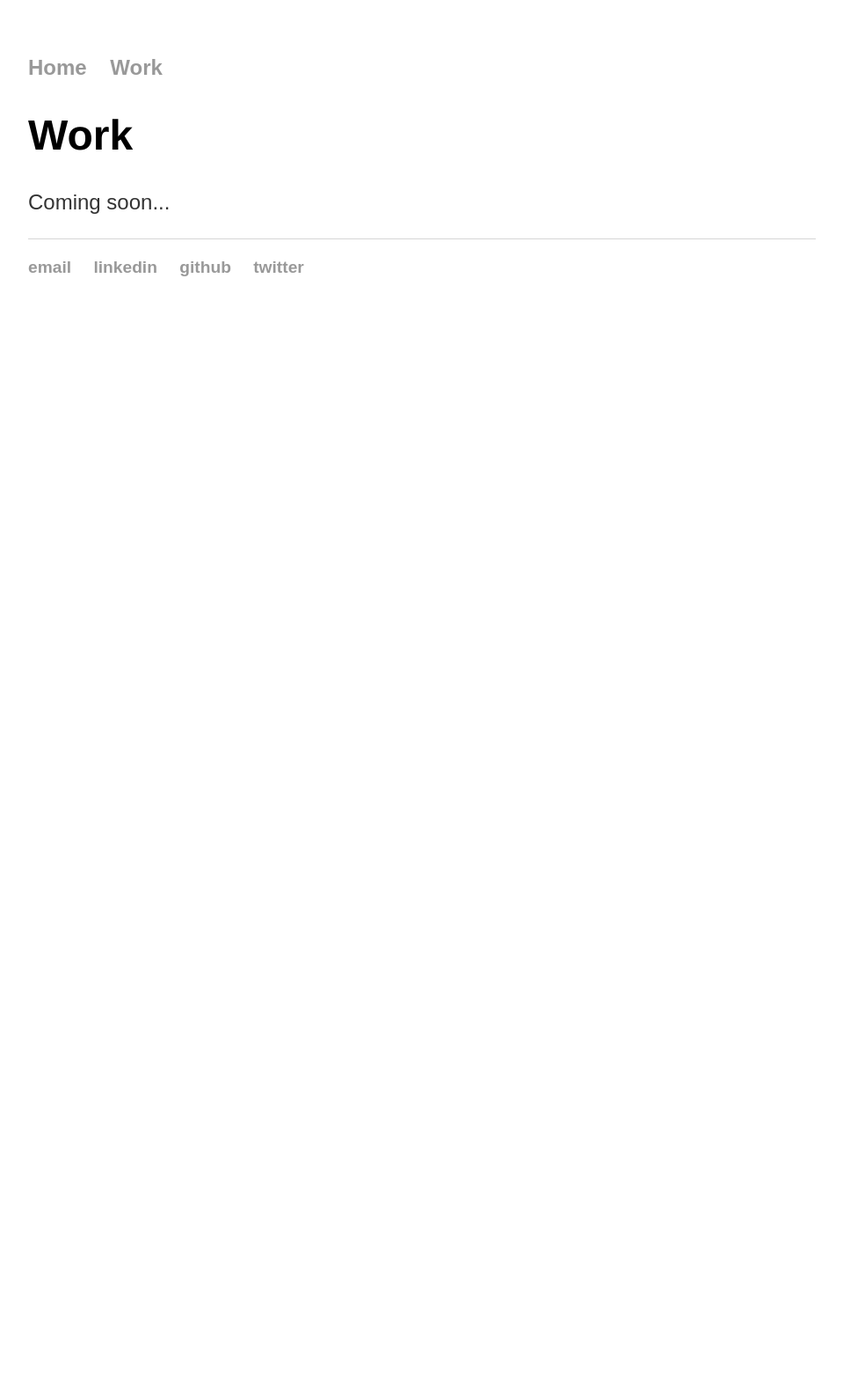
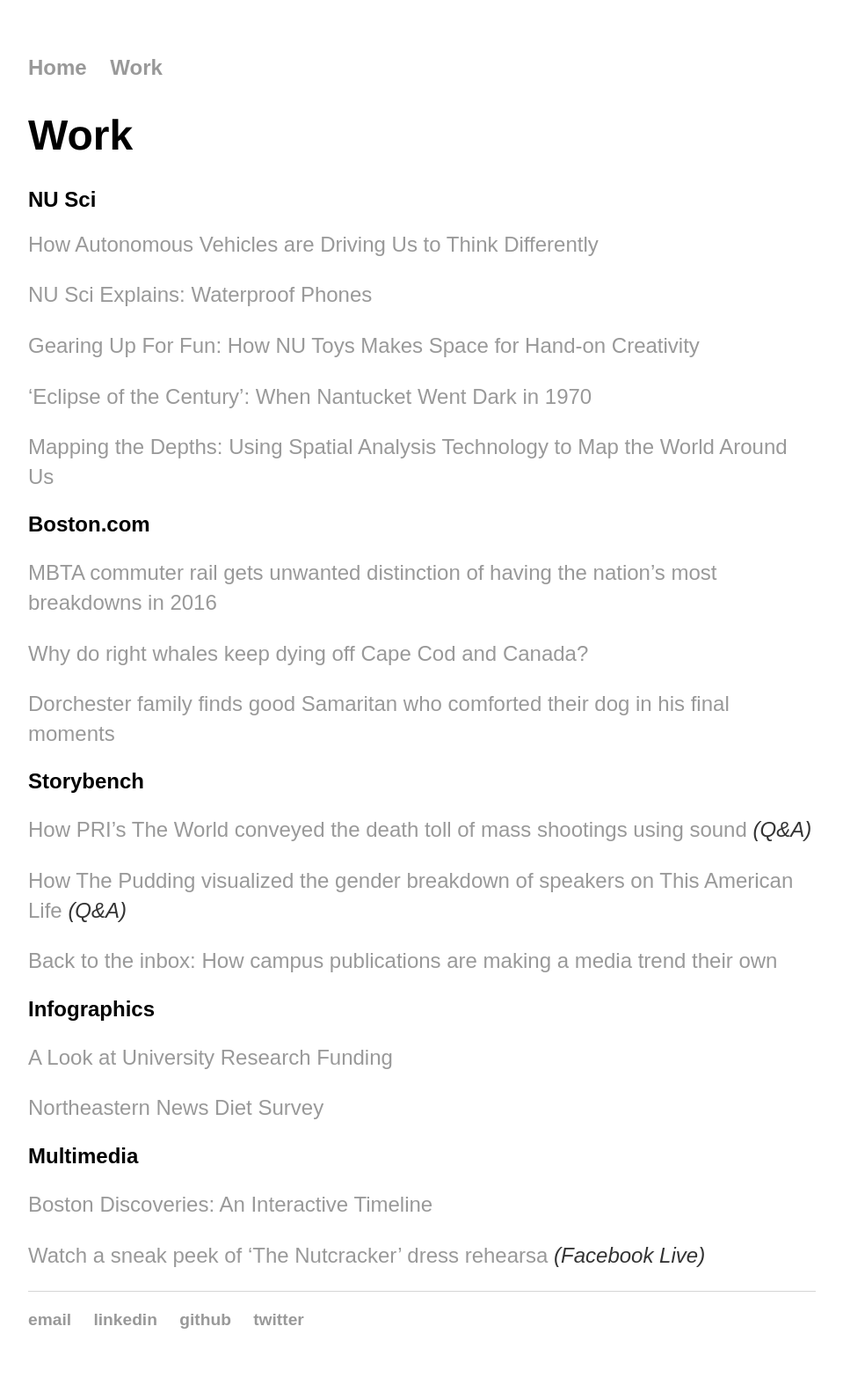
Before and after one commit to ericayee/ericayee.github.io, a Jekyll site: the page built from work/index.html, in a window 1280 px wide. Shown: the whole page at 88% size, without its empty margins (160-1119 px from the left). Built offline with Jekyll 4.4.1, drawn with Linux system fonts in a browser that asks for light colours; before the commit the page ends 900 px from its top, so only the background shows below that.

Commit message:
Update index.html
added clips

```diff
--- a/work/index.html
+++ b/work/index.html
@@ -4,5 +4,59 @@
 ---
 <div class="work">
 	<h1>Work</h1>
-		<p>Coming soon...</p>
+		<h2>NU Sci</h2>
+			<p class="bottom">
+			  <a href="https://nuscimag.com/how-autonomous-vehicles-are-driving-us-to-think-differently-c343ee69101e">How Autonomous Vehicles are Driving Us to Think Differently</a>
+			</p>
+			<p class="bottom">
+			  <a href="https://nuscimag.com/nu-sci-explains-waterproof-phones-c3e3df481e07">NU Sci Explains: Waterproof Phones</a></p>
+			<p class="bottom">
+			  <a href="https://nuscimag.com/gearing-up-for-fun-f51b272e93e6">Gearing Up For Fun: How NU Toys Makes Space for Hand-on Creativity</a>
+			</p>
+			<p class="bottom">
+			  <a href="https://nuscimag.com/eclipse-of-the-century-when-nantucket-went-dark-aba5dab584f7">‘Eclipse of the Century’: When Nantucket Went Dark in 1970</a>
+			</p>
+			<p>
+			<a href="https://nuscimag.com/using-spatial-analysis-technology-to-map-the-world-around-us-28816a7507dd">Mapping the Depths: Using Spatial Analysis Technology to Map the World Around Us</a>
+			</p>
+
+		<h2>Boston.com</h2>
+			<p>
+			  <a href="https://www.boston.com/news/local-news/2017/10/13/mbta-commuter-rail-gets-unwanted-distinction-of-having-the-nations-most-breakdowns-in-2016">
+			MBTA commuter rail gets unwanted distinction of having the nation’s most breakdowns in 2016</a>
+			</p>
+			<p>
+			  <a href="https://www.boston.com/news/animals/2017/10/24/why-do-right-whales-keep-dying-off-cape-cod-and-canada">Why do right whales keep dying off Cape Cod and Canada?</a>
+			</p>
+			<p>
+			  <a href="https://www.boston.com/news/local-news/2017/11/17/dorchester-family-finds-good-samaritan-who-comforted-their-dog-in-his-final-moments">
+			Dorchester family finds good Samaritan who comforted their dog in his final moments</a>
+			</p>
+
+		<h2>Storybench</h2>
+			<p>
+			  <a href="http://www.storybench.org/how-pris-the-world-conveyed-the-death-toll-of-mass-shootings-using-sound/">How PRI’s The World conveyed the death toll of mass shootings using sound</a> <em>(Q&amp;A)</em>
+			</p>
+			<p>
+			  <a href="http://www.storybench.org/pudding-visualized-gender-breakdown-speakers-american-life/">How The Pudding visualized the gender breakdown of speakers on This American Life</a> <em>(Q&amp;A)</em>
+			</p>
+			<p>
+			  <a href="http://www.storybench.org/back-inbox-campus-publications-making-media-trend/">Back to the inbox: How campus publications are making a media trend their own</a>
+			</p>
+
+		<h2>Infographics</h2>
+			<p>
+			  <a href="https://infogram.com/a-look-at-university-research-funding-1h7z2lxkjk0y2ow">A Look at University Research Funding</a>
+			</p>
+			<p>
+			  <a href="https://infogram.com/northeastern-news-diet-survey-1hzj4olvrpx74pw">Northeastern News Diet Survey</a>
+			</p>
+
+		<h2>Multimedia</h2>
+			<p>
+			  <a href="https://nuscimag.com/discoveries-in-boston-an-interactive-timeline-738e6f572016">Boston Discoveries: An Interactive Timeline</a>
+			</p>
+			<p>
+			  <a href="https://www.facebook.com/boston/videos/10155979105229365/">Watch a sneak peek of ‘The Nutcracker’ dress rehearsa</a> <em>(Facebook Live)</em>
+			</p>
 </div><!-- /.work -->
```
